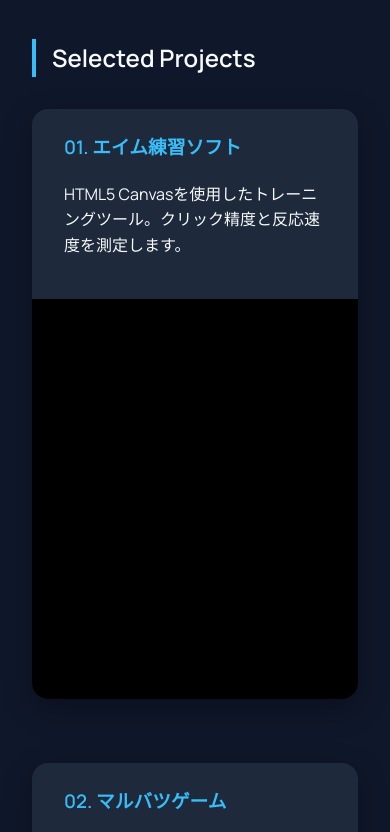
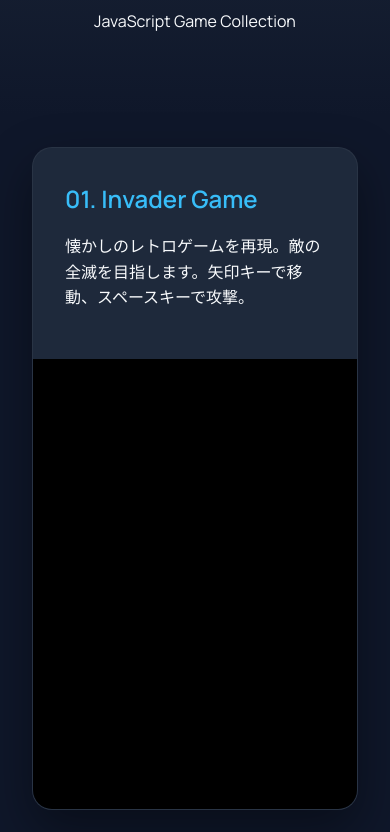
Before and after one commit to nao0105/github.io, a plain HTML site: page index.html in a window 390 px wide. Shown: the part 250-1082 px from the top of the page. Drawn offline with Linux system fonts and the light colour scheme.

Commit message:
Add files via upload

```diff
--- a/index.html
+++ b/index.html
@@ -8,6 +8,7 @@
   <link rel="preconnect" href="https://fonts.gstatic.com" crossorigin>
   <link href="https://fonts.googleapis.com/css2?family=Space+Grotesk:wght@400;600&family=Manrope:wght@400;600&display=swap" rel="stylesheet">
   <style>
+    /* 全体デザイン設定 */
     :root {
       --bg: #0f172a;
       --card-bg: #1e293b;
@@ -30,8 +31,8 @@
     }
 
     h1 {
-      font-family: 'Space+Grotesk', sans-serif;
-      font-size: 3rem;
+      font-family: 'Space Grotesk', sans-serif;
+      font-size: 3.5rem;
       margin: 0;
       background: linear-gradient(90deg, #38bdf8, #818cf8);
       -webkit-background-clip: text;
@@ -39,59 +40,48 @@
     }
 
     .container {
-      max-width: 1100px;
+      max-width: 1000px;
       margin: 0 auto;
       padding: 2rem;
     }
 
-    h2 {
-      border-left: 4px solid var(--accent);
-      padding-left: 1rem;
-      margin-bottom: 2rem;
-    }
-
     .projects {
       display: grid;
-      grid-template-columns: 1fr; /* 1カラムで作品を大きく見せる */
-      gap: 4rem;
+      grid-template-columns: 1fr;
+      gap: 5rem;
     }
 
     .project-card {
       background: var(--card-bg);
-      border-radius: 16px;
+      border-radius: 20px;
       overflow: hidden;
-      box-shadow: 0 10px 30px rgba(0,0,0,0.3);
+      box-shadow: 0 20px 50px rgba(0,0,0,0.4);
+      border: 1px solid rgba(255,255,255,0.05);
     }
 
     .project-info {
-      padding: 1.5rem 2rem;
+      padding: 2rem;
     }
 
     .project-info h3 {
-      margin-top: 0;
+      margin: 0 0 1rem 0;
+      font-size: 1.5rem;
       color: var(--accent);
     }
 
-    /* 作品を埋め込むエリアのスタイル */
-    .demo-container {
+    /* iframe作品表示エリア */
+    .demo-frame {
       width: 100%;
-      height: 500px; /* ゲームの高さに合わせて調整 */
+      height: 450px;
+      border: none;
       background: #000;
-      border: none;
       display: block;
     }
 
     footer {
       text-align: center;
-      padding: 4rem 0;
-      opacity: 0.6;
-      font-size: 0.9rem;
-    }
-
-    /* レスポンシブ対応 */
-    @media (max-width: 768px) {
-      .demo-container { height: 400px; }
-      h1 { font-size: 2rem; }
+      padding: 5rem 0;
+      opacity: 0.5;
     }
   </style>
 </head>
@@ -99,37 +89,41 @@
 
   <header>
     <h1>nao's portfolio</h1>
-    <p>JavaScriptで作ったミニゲーム作品集</p>
+    <p>JavaScript Game Collection</p>
   </header>
 
   <div class="container">
-    <section id="work">
-      <h2>Selected Projects</h2>
-
     <div class="projects">
 
       <article class="project-card">
         <div class="project-info">
-            <h3>01. エイム練習ソフト</h3>
-            <p>HTML5 Canvasを使用したトレーニングツール。クリック精度と反応速度を測定します。</p>
+          <h3>01. Invader Game</h3>
+          <p>懐かしのレトロゲームを再現。敵の全滅を目指します。矢印キーで移動、スペースキーで攻撃。</p>
         </div>
-          <iframe src="aim-trainer.html" class="demo-container"></iframe>
+        <iframe src="invader.html" class="demo-frame"></iframe>
       </article>
 
       <article class="project-card">
         <div class="project-info">
-            <h3>02. マルバツゲーム</h3>
-            <p>スタイリッシュなデザインの二人対戦用マルバツゲーム。スコア記録機能を搭載しています。</p>
+          <h3>02. Aim Trainer</h3>
+          <p>Canvasを使用したエイム練習ソフト。30秒間でいくつのターゲットを撃ち抜けるか競います。</p>
         </div>
-          <iframe src="tic-tac-toe.html" class="demo-container"></iframe>
+        <iframe src="aim-trainer.html" class="demo-frame"></iframe>
+      </article>
+
+      <article class="project-card">
+        <div class="project-info">
+          <h3>03. Tic-Tac-Toe</h3>
+          <p>ネオンカラーが特徴的なマルバツゲーム。友達と交互に対戦でき、スコアも記録されます。</p>
+        </div>
+        <iframe src="tic-tac-toe.html" class="demo-frame"></iframe>
       </article>
 
     </div>
-    </section>
   </div>
 
   <footer>
-    <p>© 2024 nao's portfolio</p>
+    <p>© 2024 nao's portfolio — Built with JavaScript & Passion</p>
   </footer>
 
 </body>
```
Lines whose indentation alone changed are shown as unchanged.
